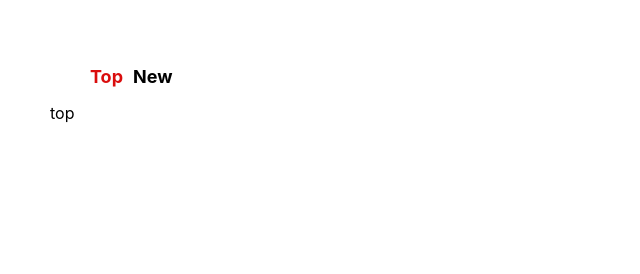
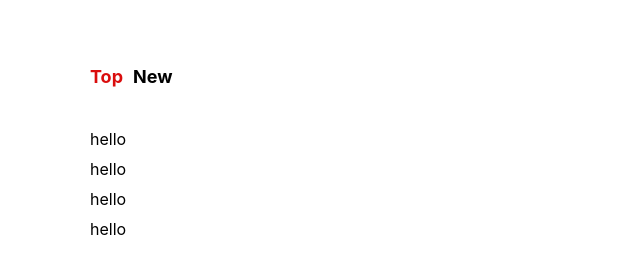
Before and after one commit to lukeys24/react-hackernews, a React app: page / in a window 1280 px wide. Shown: the whole page, without its empty margins (0-640 px from the left). Built offline with nearby package versions, Linux system fonts and the light colour scheme.

Commit message:
Added Post class

```diff
--- /dev/null
+++ b/app/components/Post.js
@@ -0,0 +1,7 @@
+import React from 'react'
+
+export default function Post() {
+    return (
+        <div className="post">hello</div>
+    )
+}
--- a/app/components/Posts.js
+++ b/app/components/Posts.js
@@ -1,4 +1,26 @@
 import React from 'react'
+import Post from './Post'
+
+function PostList() {
+    return (
+        <div className="post-container">
+            <ul className="post-list">
+                <li>
+                    <Post/>
+                </li>
+                <li>
+                    <Post/>
+                </li>
+                <li>
+                    <Post/>
+                </li>
+                <li>
+                    <Post/>
+                </li>
+            </ul>
+        </div>
+    )
+}
 
 export default class Posts extends React.Component {
     constructor(props) {
@@ -7,9 +29,9 @@ export default class Posts extends React.Component {
 
     render() {
         return (
-            <div>
-                top
-            </div>
+            <React.Fragment>
+                <PostList/>
+            </React.Fragment>
         )
     }
 }
--- a/app/index.css
+++ b/app/index.css
@@ -33,3 +33,12 @@ li {
     font-size: 18px;
     font-weight: bold;
 }
+
+.post-container {
+    display: flex;
+    flex-direction: column;
+}
+
+.post-list li {
+    margin: 10px auto;
+}
--- a/app/index.js
+++ b/app/index.js
@@ -18,16 +18,14 @@ class App extends React.Component {
                         <Route
                             exact
                             path="/"
-                        >
-                            <Posts/>
-                        </Route>
+                            component={Posts}
+                        />
 
                         <Route
                             exact
                             path="/new"
-                        >
-                            <New/>
-                        </Route>
+                            component={New}
+                        />
                     </Switch>
                 </div>
             </Router>
--- /dev/null
+++ b/app/utils/api.js
@@ -0,0 +1,3 @@
+export function fetchTopPosts() {
+    //return fetch()
+}
```
